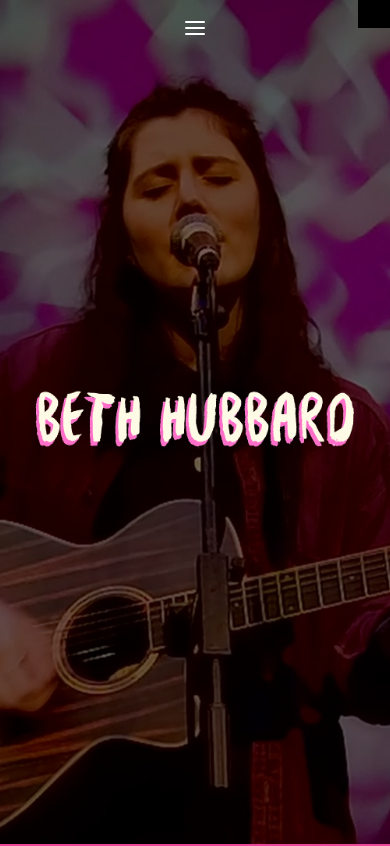
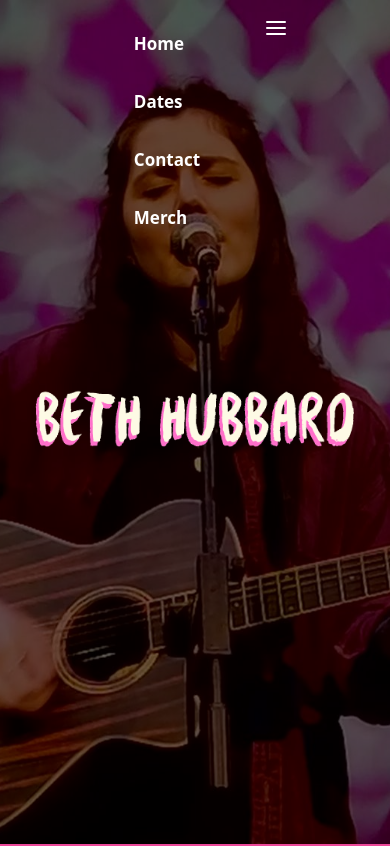
Before and after one commit to bubsworth/bhm, a plain HTML site: page index.html in a window 390 px wide. Shown: the top 846 px of the page. Drawn offline with nearby package versions, Linux system fonts and the light colour scheme.

Commit message:
Remove hidden class

```diff
--- a/index.html
+++ b/index.html
@@ -14,7 +14,7 @@
     <!-- navbar -->
     <nav id="nav" class="topnav fixed inset-x-0 top-0 flex flex-row justify-center z-10 text-white bg-transparent">
       <!-- Nav Items Working on Tablet & Bigger Sceen -->
-      <div id="myLinks" class="p-4 hidden md:flex flex-row justify-center font-bold">
+      <div class="p-4 md:flex flex-row justify-center font-bold">
         <a id="hide-after-click" href="#about" class="mx-4 text-lg  border-b-2 border-transparent hover:border-b-2 hover:border-indigo-300 transition duration-500">Home</a>
         <a href="#whyus" class="mx-4 text-lg border-b-2 border-transparent hover:border-b-2 hover:border-indigo-300 transition duration-500">Dates</a>
         <a href="#showcase" class="mx-4 text-lg border-b-2 border-transparent hover:border-b-2 hover:border-indigo-300 transition duration-500">Contact</a>
@@ -23,14 +23,12 @@
 
       <!-- Burger Nav Button on Mobile -->
       <div id="nav-open" class="p-4 md:hidden">
-        <a href="javascript:void(0);" class="icon" onclick="myFunction()"></a>
         <svg xmlns="http://www.w3.org/2000/svg" width="24" height="24" viewBox="0 0 24 24" fill="none" stroke="currentColor" stroke-width="2"
         stroke-linecap="round" stroke-linejoin="round" class="feather feather-menu">
           <line x1="3" y1="12" x2="21" y2="12"></line>
           <line x1="3" y1="6" x2="21" y2="6"></line>
           <line x1="3" y1="18" x2="21" y2="18"></line>
         </svg>
-        </a>
       </div>
     </nav>
 
```
Lines whose indentation alone changed are shown as unchanged.
